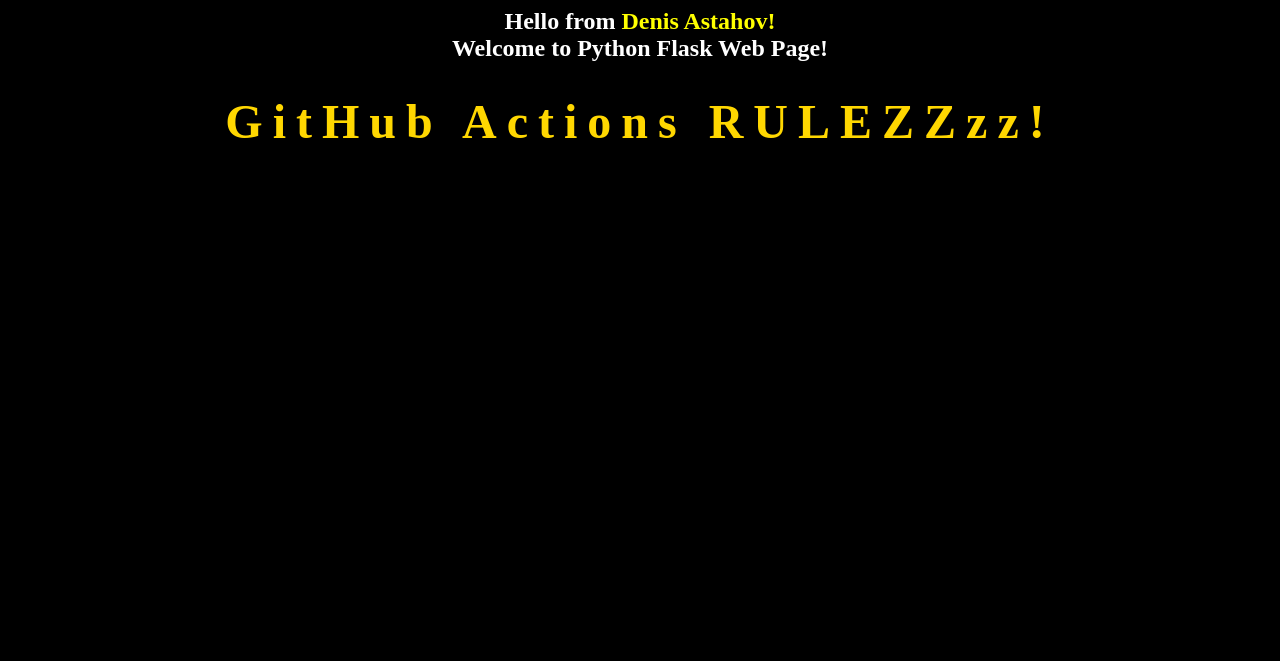
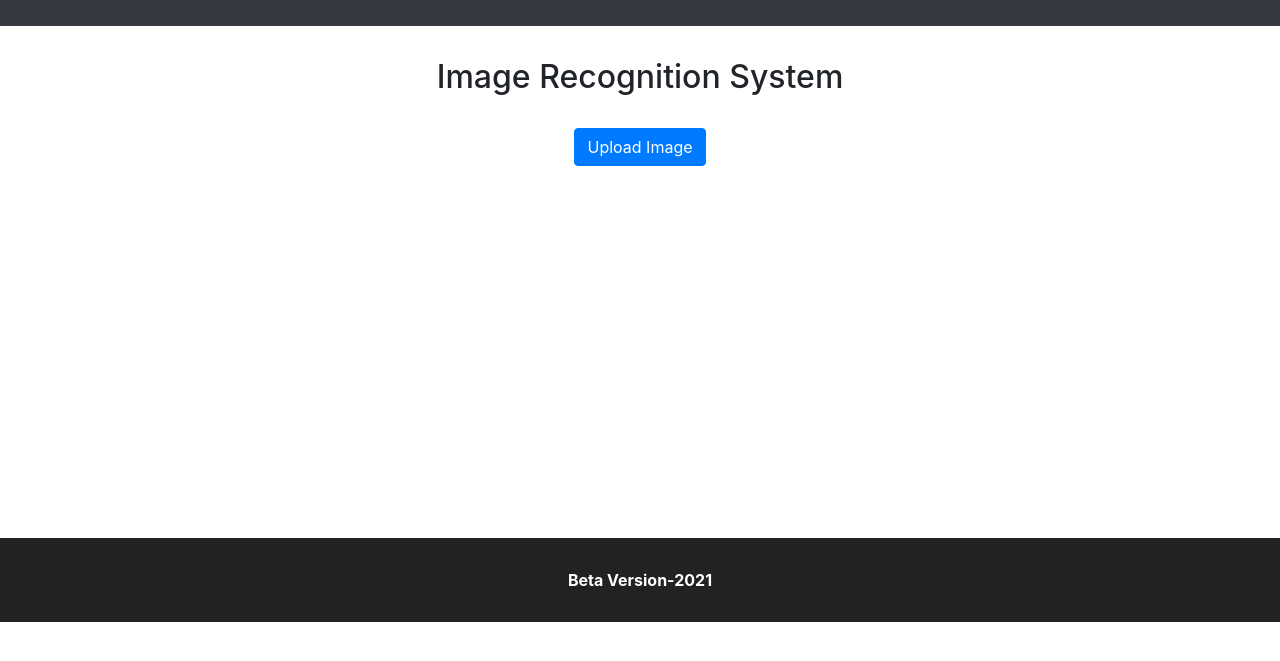
Before and after one commit to vahidseydi/fish-recognition, a Python web app: template templates/index.html in a window 1280 px wide. Shown: the top 661 px of the page. Run offline with Jinja, Linux system fonts and the light colour scheme; the template is opened without the code that fills it, so the values that code supplies are empty; some libraries are stand-ins or nearby versions.

Commit message:
Add files via upload

```diff
--- a/requirements.txt
+++ b/requirements.txt
@@ -7,6 +7,7 @@
 jmespath==0.10.0
 MarkupSafe==1.1.1
 python-dateutil==2.8.1
+python-dotenv==0.15.0
 s3transfer==0.3.6
 six==1.15.0
 urllib3==1.26.4
--- /dev/null
+++ b/static/css/main.css
@@ -0,0 +1,72 @@
+.img-preview {
+    width: 256px;
+    height: 256px;
+    position: relative;
+    border: 5px solid #F8F8F8;
+    box-shadow: 0px 2px 4px 0px rgba(0, 0, 0, 0.1);
+    margin-top: 1em;
+    margin-bottom: 1em;
+}
+
+.img-preview>div {
+    width: 100%;
+    height: 100%;
+    background-size: 256px 256px;
+    background-repeat: no-repeat;
+    background-position: center;
+}
+
+input[type="file"] {
+    display: none;
+}
+
+.upload-label{
+    display: inline-block;
+    padding: 12px 30px;
+    background: #39D2B4;
+    color: #fff;
+    font-size: 1em;
+    transition: all .4s;
+    cursor: pointer;
+}
+
+.upload-label:hover{
+    background: #34495E;
+    color: #39D2B4;
+}
+
+.loader {
+    border: 8px solid #f3f3f3; /* Light grey */
+    border-top: 8px solid #3498db; /* Blue */
+    border-radius: 50%;
+    width: 50px;
+    height: 50px;
+    animation: spin 1s linear infinite;
+}
+
+@keyframes spin {
+    0% { transform: rotate(0deg); }
+    100% { transform: rotate(360deg); }
+}
+
+.foot
+{
+
+    background-color: #222222;
+    color:white;
+    margin-top:300px;
+    margin-bottom:0px;
+    padding-top:30px;
+    padding-bottom: 30px;
+    padding-left:0px;
+    text-align:center;
+    margin-left: 0px;
+    margin-right: 0px;
+    padding-right: 0px;
+
+    bottom: 0;
+    width: 100%;
+
+
+}
+.
--- /dev/null
+++ b/static/js/main.js
@@ -0,0 +1,54 @@
+$(document).ready(function () {
+    // Init
+    $('.image-section').hide();
+    $('.loader').hide();
+    $('#result').hide();
+
+    // Upload Preview
+    function readURL(input) {
+        if (input.files && input.files[0]) {
+            var reader = new FileReader();
+            reader.onload = function (e) {
+                $('#imagePreview').css('background-image', 'url(' + e.target.result + ')');
+                $('#imagePreview').hide();
+                $('#imagePreview').fadeIn(650);
+            }
+            reader.readAsDataURL(input.files[0]);
+        }
+    }
+    $("#imageUpload").change(function () {
+        $('.image-section').show();
+        $('#btn-predict').show();
+        $('#result').text('');
+        $('#result').hide();
+        readURL(this);
+    });
+
+    // Predict
+    $('#btn-predict').click(function () {
+        var form_data = new FormData($('#upload-file')[0]);
+
+        // Show loading animation
+        $(this).hide();
+        $('.loader').show();
+
+        // Make prediction by calling api /predict
+        $.ajax({
+            type: 'POST',
+            url: '/predict',
+            data: form_data,
+            contentType: false,
+            cache: false,
+            processData: false,
+            async: true,
+            success: function (data) {
+                // Get and display the result
+                $('.loader').hide();
+                $('#result').fadeIn(600);
+                $('#result').text(' Result:  ' + data);
+                console.log('Success!');
+            },
+        });
+    });
+
+});
--- /dev/null
+++ b/templates/import.html
@@ -0,0 +1,36 @@
+<html lang="en">
+
+<head>
+    <meta charset="UTF-8">
+    <meta name="viewport" content="width=device-width, initial-scale=1.0">
+    <meta http-equiv="X-UA-Compatible" content="ie=edge">
+    <title></title>
+    <link href="https://cdn.bootcss.com/bootstrap/4.0.0/css/bootstrap.min.css" rel="stylesheet">
+    <script src="https://cdn.bootcss.com/popper.js/1.12.9/umd/popper.min.js"></script>
+    <script src="https://cdn.bootcss.com/jquery/3.3.1/jquery.min.js"></script>
+    <script src="https://cdn.bootcss.com/bootstrap/4.0.0/js/bootstrap.min.js"></script>
+    <link href="{{ url_for('static', filename='css/main.css') }}" rel="stylesheet">
+</head>
+
+<body>
+    <nav class="navbar navbar-dark bg-dark">
+        <div class="container">
+            <a class="navbar-brand" href="#"></a>
+
+        </div>
+    </nav>
+    <div class="container">
+        <div id="content" style="margin-top:2em">{% block content %}{% endblock %}</div>
+    </div>
+</body>
+
+<footer>
+    <div class="foot">
+
+    <b>Beta Version-2021</b><br>
+
+    </div>
+    <script src="{{ url_for('static', filename='js/main.js') }}" type="text/javascript"></script>
+</footer>
+
+</html>
--- a/templates/index.html
+++ b/templates/index.html
@@ -1,27 +1,33 @@
-<HTML>
-    <HEAD>
-    <TITLE>ADV-IT</TITLE>
-    <SCRIPT LANGUAGE="JavaScript">
-          var sizes = new Array(0,1,2,4,8,10,12);
-          sizes.pos = 0;
+{% extends "import.html" %}
+{% block content %}
 
-    function Elastic()
-    {
-        var el = document.all.elastic
-        if (null == el.direction)el.direction = 1
-        else if ((sizes.pos > sizes.length - 2) || (0 == sizes.pos))
-        el.direction *= -1
-        el.style.letterSpacing = sizes[sizes.pos += el.direction]
-    setTimeout('Elastic()',100)
-    }
+<center>
+<h2>Image Recognition System</h2><br>
 
-    </SCRIPT>
-    <BODY  bgcolor=black  onLoad=Elastic()>
-    <CENTER>
-    <font color="white"><h2>Hello from <font color="yellow">Denis Astahov!</font><br>
-    Welcome to Python Flask Web Page!
-    <font color="gold"><H1 ID="elastic" ALIGN="Center">GitHub Actions RULEZZzz!</H1>
-    <br>
+<div>
+    <form id="upload-file" method="post" enctype="multipart/form-data">
+        <label for="imageUpload" class="btn btn-primary">
+            Upload Image
+        </label>
+        <input type="file" name="file" id="imageUpload" accept=".png, .jpg, .jpeg">
+    </form>
 
-    </body>
-    </HTML>
+    <div class="image-section" style="display:none;">
+        <div class="img-preview">
+            <div id="imagePreview">
+            </div>
+        </div>
+        <div>
+            <button type="button" class="btn btn-info btn-lg " id="btn-predict">Predict!</button>
+        </div>
+    </div>
+
+    <div class="loader" style="display:none;"></div>
+
+    <h3 id="result">
+        <span> </span>
+    </h3>
+
+</div>
+</center><br><br>
+{% endblock %}
```
Also changed, not shown: application.py (+38 -9 lines).
